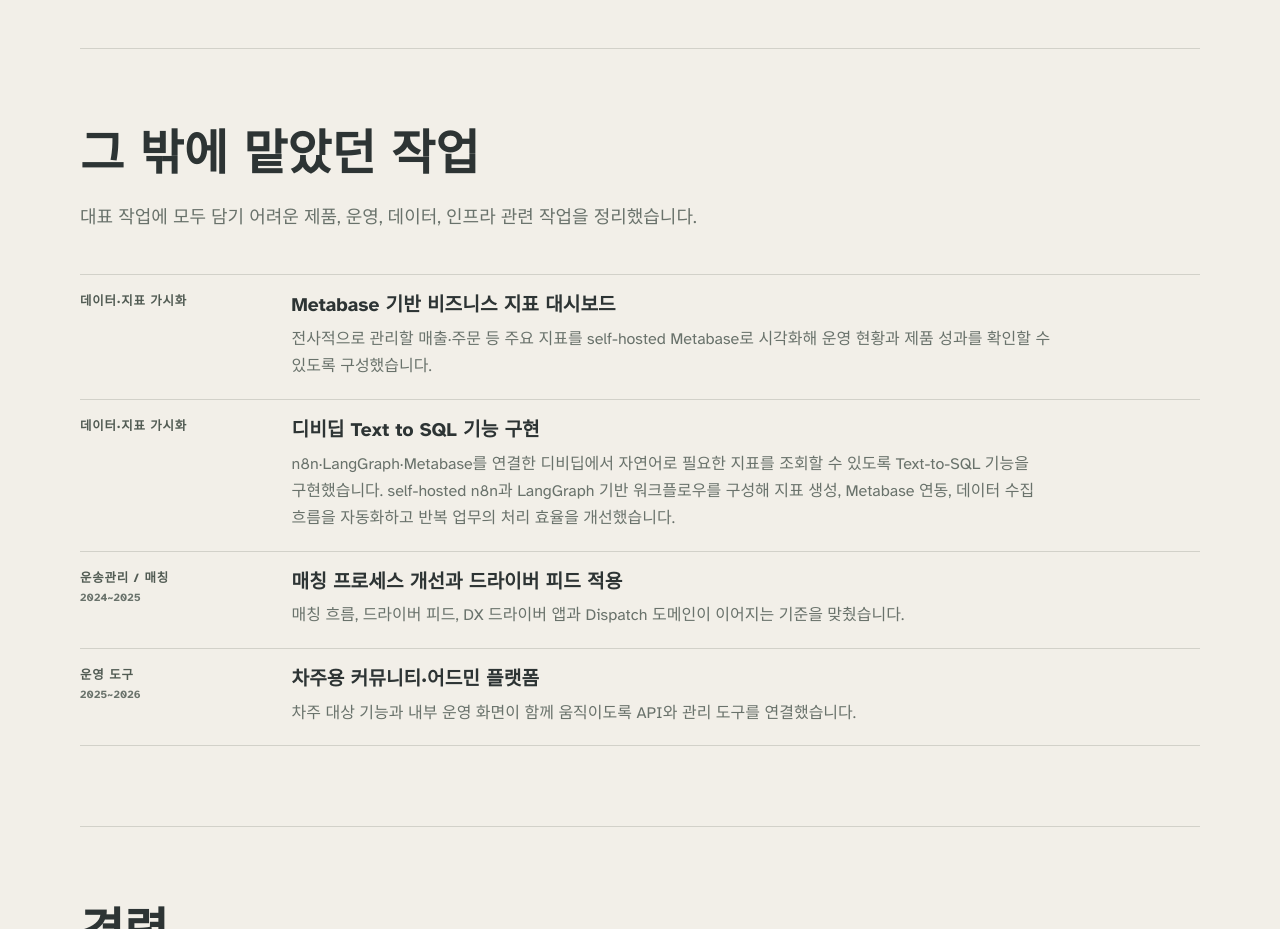
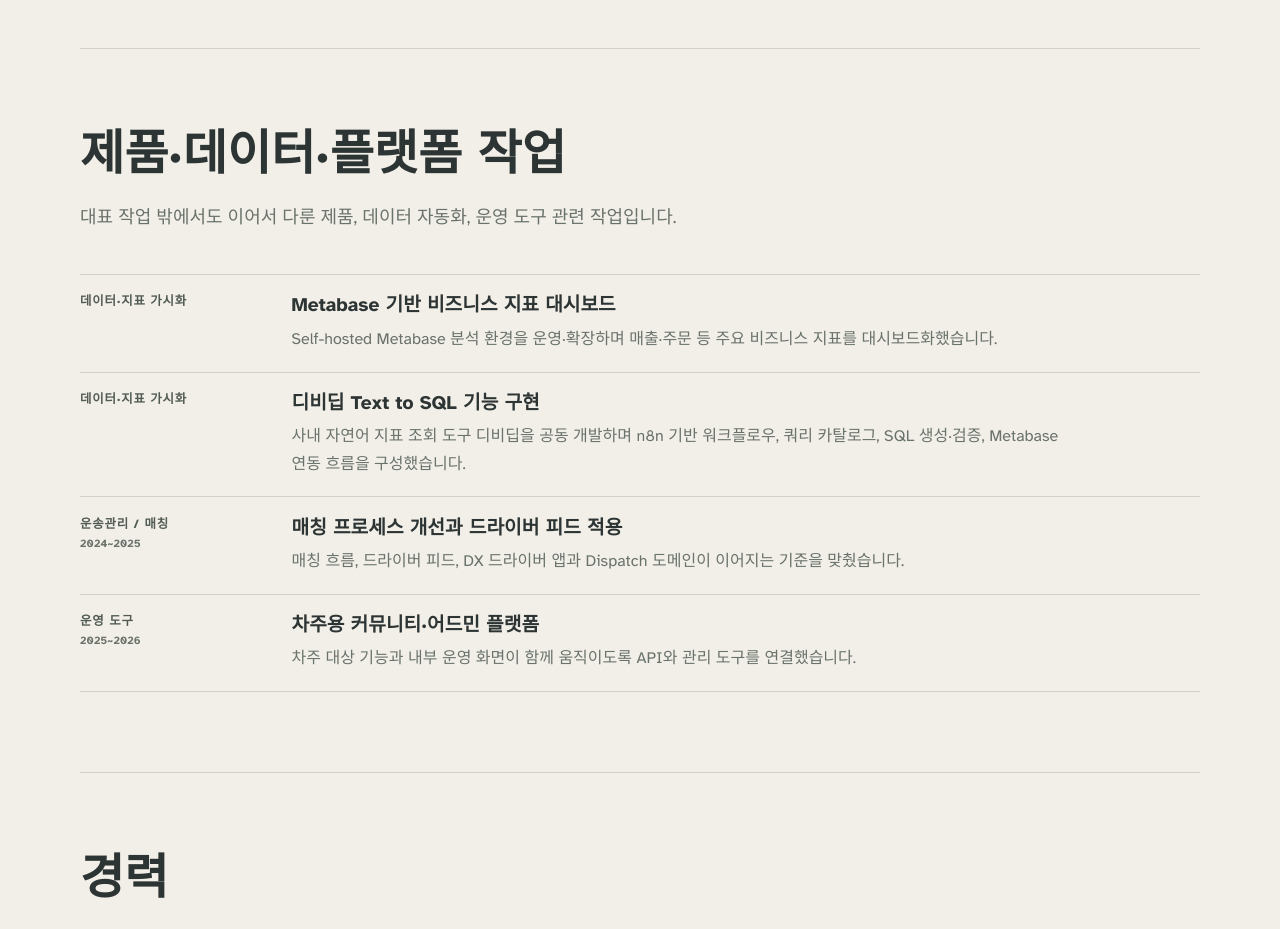
Before and after one commit to Tocktock/mystory-blog, an Astro site: page /career in a window 1280 px wide. Shown: the part 3020-3949 px from the top of the page. Built offline with nearby package versions, Linux system fonts and the light colour scheme; Astro itself is replaced by a stand-in of ours.

Commit message:
Clarify supporting career work

```diff
--- a/src/components/career/OtherWork.astro
+++ b/src/components/career/OtherWork.astro
@@ -4,8 +4,8 @@ import { otherWorkItems } from '../../data/career';
 
 <section class="other-work" id="other-work" aria-labelledby="other-work-title">
   <header class="other-work__header">
-    <h2 id="other-work-title">그 밖에 맡았던 작업</h2>
-    <p>대표 작업에 모두 담기 어려운 제품, 운영, 데이터, 인프라 관련 작업을 정리했습니다.</p>
+    <h2 id="other-work-title">제품·데이터·플랫폼 작업</h2>
+    <p>대표 작업 밖에서도 이어서 다룬 제품, 데이터 자동화, 운영 도구 관련 작업입니다.</p>
   </header>
   <div class="other-work__list">
     {
--- a/src/data/career.ts
+++ b/src/data/career.ts
@@ -178,13 +178,13 @@ export const otherWorkItems = [
     area: '데이터·지표 가시화',
     title: 'Metabase 기반 비즈니스 지표 대시보드',
     description:
-      '전사적으로 관리할 매출·주문 등 주요 지표를 self-hosted Metabase로 시각화해 운영 현황과 제품 성과를 확인할 수 있도록 구성했습니다.',
+      'Self-hosted Metabase 분석 환경을 운영·확장하며 매출·주문 등 주요 비즈니스 지표를 대시보드화했습니다.',
   },
   {
     area: '데이터·지표 가시화',
     title: '디비딥 Text to SQL 기능 구현',
     description:
-      'n8n·LangGraph·Metabase를 연결한 디비딥에서 자연어로 필요한 지표를 조회할 수 있도록 Text-to-SQL 기능을 구현했습니다. self-hosted n8n과 LangGraph 기반 워크플로우를 구성해 지표 생성, Metabase 연동, 데이터 수집 흐름을 자동화하고 반복 업무의 처리 효율을 개선했습니다.',
+      '사내 자연어 지표 조회 도구 디비딥을 공동 개발하며 n8n 기반 워크플로우, 쿼리 카탈로그, SQL 생성·검증, Metabase 연동 흐름을 구성했습니다.',
   },
   {
     area: '운송관리 / 매칭',
```
